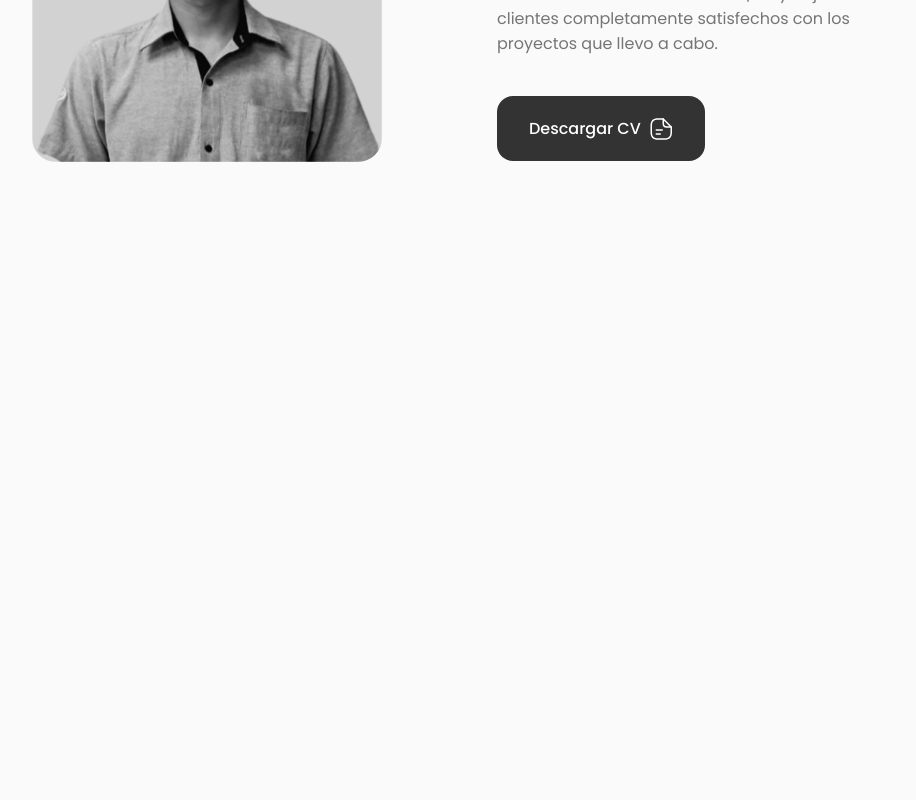
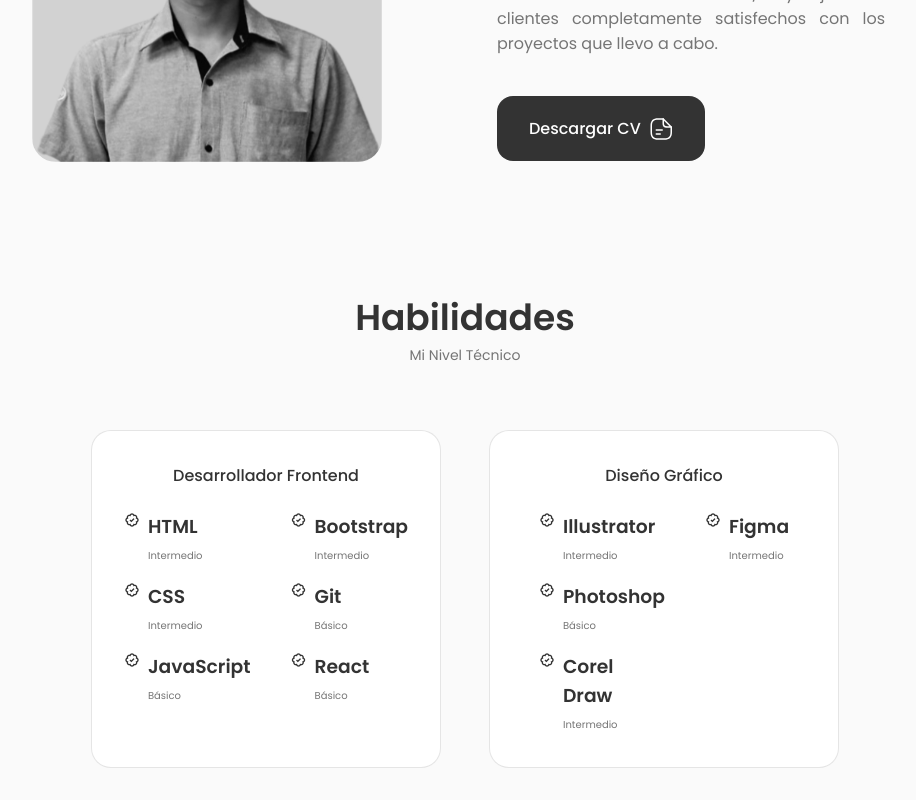
Before and after one commit to Bryandlc654/Bryandelacruz, a React (Create React App) app: page / in a window 1280 px wide. Shown: the part 1229-2029 px from the top of the page, without its empty margins (175-1091 px from the left). Before the commit the page ends 1423 px from the top, so only its background shows below. Built offline with nearby package versions, Linux system fonts and the light colour scheme.

Commit message:
Skills commpleto

```diff
--- a/src/App.js
+++ b/src/App.js
@@ -3,6 +3,7 @@
 import Header from './components/header/Headers';
 import Home from './components/home/Home';
 import About from './components/about/About'
+import Skills from './components/skills/Skills';
 
 
 function App() {
@@ -12,6 +13,7 @@
       <main className="main">
         <Home/>
         <About/>
+        <Skills/>
       </main>
     </>
   );
--- a/src/components/about/about.css
+++ b/src/components/about/about.css
@@ -42,6 +42,7 @@
 .about__description {
   padding: 0 4rem 0 0;
   margin-bottom: var(--mb-2-5);
+  text-align: justify;
 }
 
 @media screen and (max-width: 992px) {
--- /dev/null
+++ b/src/components/skills/Diseño.jsx
@@ -0,0 +1,47 @@
+import React from "react";
+import "./skill.css";
+
+const Backend = () => {
+  return (
+    <div className="skills__content">
+      <h3 className="skills__title">Diseño Gráfico</h3>
+      <div className="skills__box">
+        <div className="skills__group">
+          <div className="skills__data">
+            <i className="bx bx-badge-check"></i>
+            <div>
+              <h3 className="skills_name">Illustrator</h3>
+              <span className="skills__level">Intermedio</span>
+            </div>
+          </div>
+          <div className="skills__data">
+            <i className="bx bx-badge-check"></i>
+            <div>
+              <h3 className="skills_name">Photoshop</h3>
+              <span className="skills__level">Básico</span>
+            </div>
+          </div>
+          <div className="skills__data">
+            <i className="bx bx-badge-check"></i>
+            <div>
+              <h3 className="skills_name">Corel Draw</h3>
+              <span className="skills__level">Intermedio</span>
+            </div>
+          </div>
+        </div>
+
+        <div className="skills__group">
+          <div className="skills__data">
+            <i className="bx bx-badge-check"></i>
+            <div>
+              <h3 className="skills_name">Figma</h3>
+              <span className="skills__level">Intermedio</span>
+            </div>
+          </div>
+        </div>
+      </div>
+    </div>
+  );
+};
+
+export default Backend;
--- /dev/null
+++ b/src/components/skills/Fontend.jsx
@@ -0,0 +1,64 @@
+import React from "react";
+import "./skill.css";
+
+const Frontend = () => {
+  return (
+    <div className="skills__content">
+      <h3 className="skills__title">Desarrollador Frontend</h3>
+
+      <div className="skills__box">
+        <div className="skills__group">
+          <div className="skills__data">
+            <i className="bx bx-badge-check"></i>
+            <div>
+              <h3 className="skills_name">HTML</h3>
+              <span className="skills__level">Intermedio</span>
+            </div>
+          </div>
+
+          <div className="skills__data">
+            <i className="bx bx-badge-check"></i>
+            <div>
+              <h3 className="skills_name">CSS</h3>
+              <span className="skills__level">Intermedio</span>
+            </div>
+          </div>
+
+          <div className="skills__data">
+            <i className="bx bx-badge-check"></i>
+            <div>
+              <h3 className="skills_name">JavaScript</h3>
+              <span className="skills__level">Básico</span>
+            </div>
+          </div>
+        </div>
+
+        <div className="skills__group">
+          <div className="skills__data">
+            <i className="bx bx-badge-check"></i>
+            <div>
+              <h3 className="skills_name">Bootstrap</h3>
+              <span className="skills__level">Intermedio</span>
+            </div>
+          </div>
+          <div className="skills__data">
+            <i className="bx bx-badge-check"></i>
+            <div>
+              <h3 className="skills_name">Git</h3>
+              <span className="skills__level">Básico</span>
+            </div>
+          </div>
+          <div className="skills__data">
+            <i className="bx bx-badge-check"></i>
+            <div>
+              <h3 className="skills_name">React</h3>
+              <span className="skills__level">Básico</span>
+            </div>
+          </div>
+        </div>
+      </div>
+    </div>
+  );
+};
+
+export default Frontend;
--- /dev/null
+++ b/src/components/skills/Skills.jsx
@@ -0,0 +1,20 @@
+import React from "react";
+import "./skill.css";
+import Frontend from "./Fontend";
+import Backend from "./Diseño";
+
+const Skills = () => {
+  return (
+    <section className="skills section" id="skills">
+       <h2 className="section__title">Habilidades</h2>
+      <span className="section__subtitle">Mi Nivel Técnico</span>
+
+      <div className="skills__container container grid">
+        <Frontend/>
+        <Backend/>
+      </div>
+    </section>
+  );
+};
+
+export default Skills;
--- /dev/null
+++ b/src/components/skills/skill.css
@@ -0,0 +1,75 @@
+.skills__container{
+  grid-template-columns: repeat(2,350px);
+  column-gap: 3rem;
+  justify-content: center;
+}
+
+.skills__content{
+  background-color: var(--container-color);
+  border: 1px solid rgba(0, 0, 0, 0.1);
+  padding: 2rem 4rem;
+  border-radius: 1.25rem;
+}
+
+.skills__title{
+  font-size: var(--normal-font-size);
+  font-weight: var(--font-medium);
+  text-align: center;
+  margin-bottom: var(--mb-1-5);
+}
+
+.skills__box{
+  display: flex;
+  justify-content: center;
+  column-gap: 2.5rem;
+}
+
+.skills__group{
+  display: grid;
+  align-items: flex-start;
+  row-gap: 1rem;
+}
+
+.skills__data{
+  display: flex;
+  column-gap: 0.5rem;
+}
+.skills .bx-badge-check{
+  font-size: 1rem;
+  color: var(--title-color);
+}
+
+.skills__name{
+  font-size: var(--normal-font-size);
+  font-weight: var(--font-medium);
+  line-height: 18px;
+}
+
+.skills__level{
+  font-size: var(--tiny-font-size);
+}
+
+@media screen and (max-width: 992px) {
+.skills__container{
+  grid-template-columns: max-content;
+  row-gap: 2rem;
+}
+}
+
+@media screen and (max-width: 576px) {
+ .skills__container{
+  grid-template-columns: 1fr;
+ }
+ .skills__content{
+  padding: 1.5rem;
+ }
+}
+
+@media screen and (max-width: 350px) {
+ .skills__box{
+  column-gap: 1.25rem;
+ }
+ .skills__name{
+  font-size: var(--small-font-size);
+ }
+}
```
